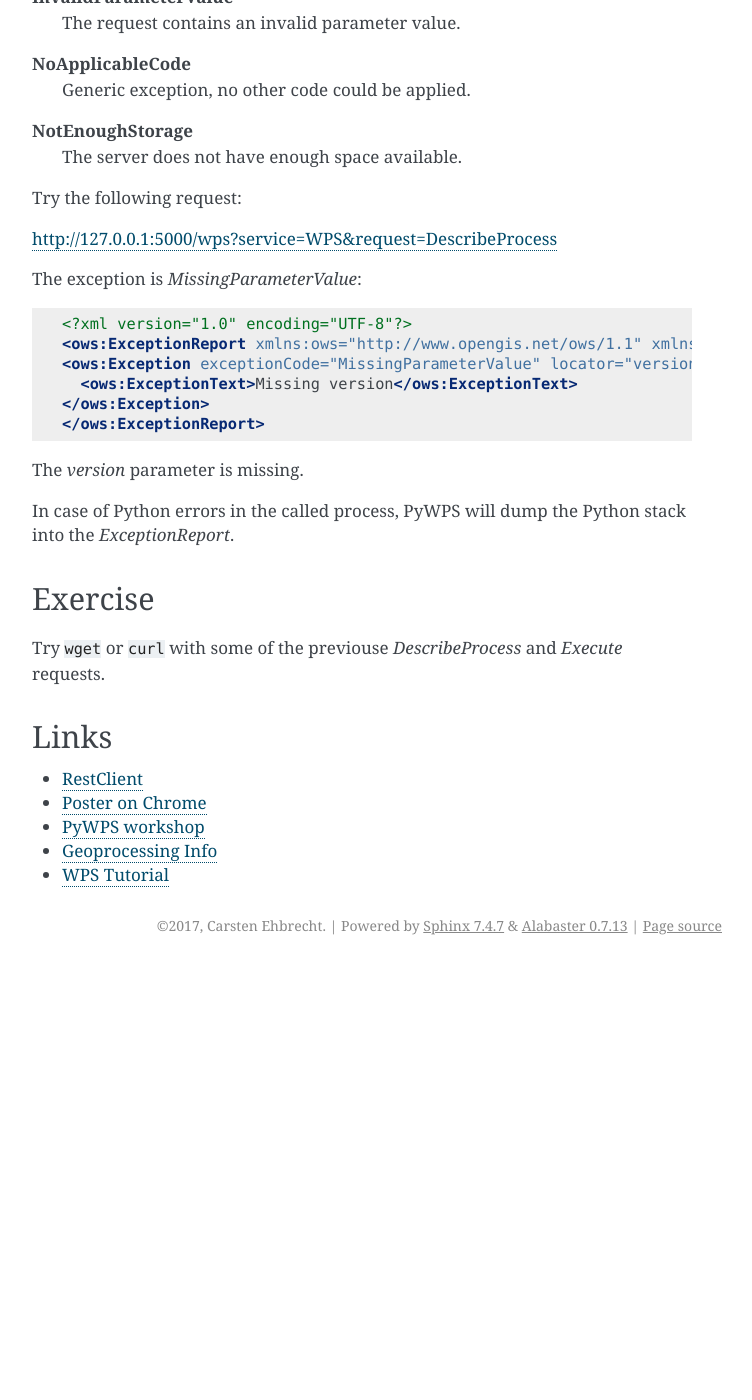
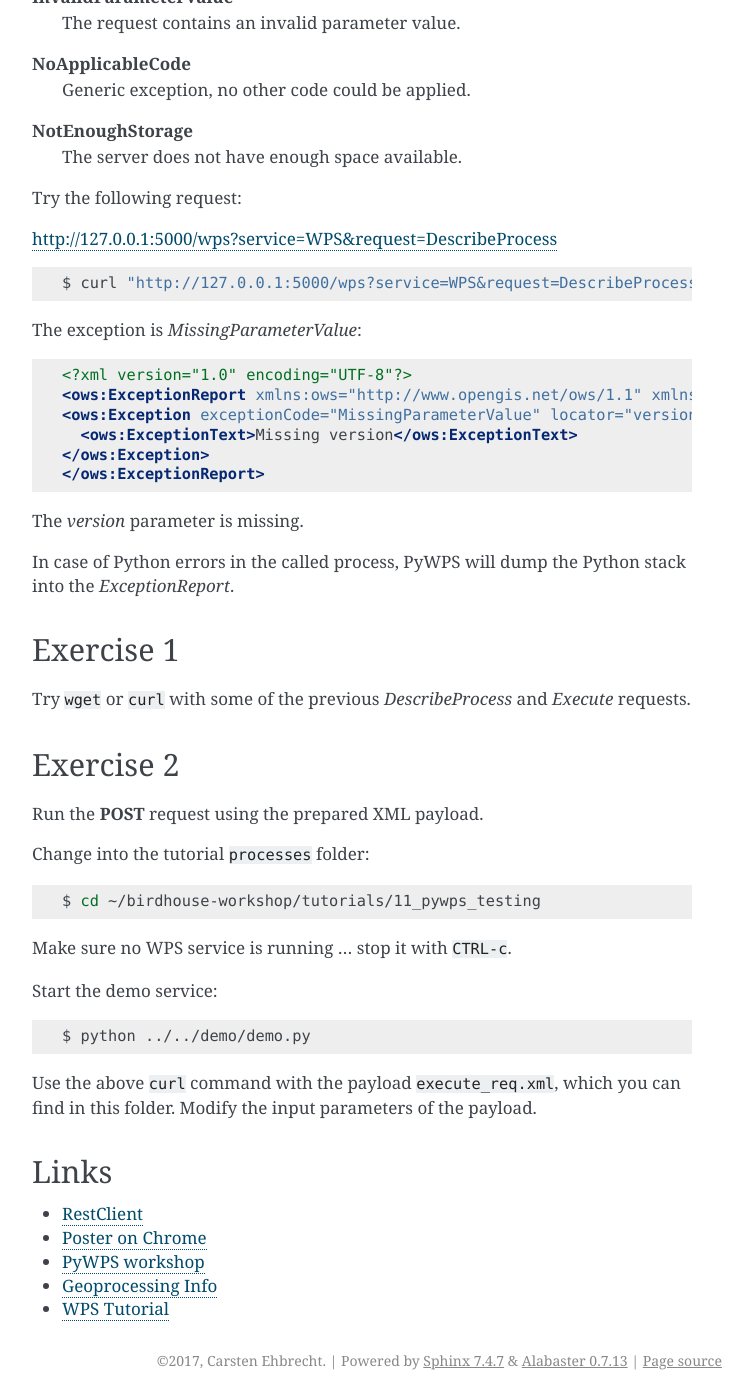
Before and after one commit to bird-house/birdhouse-workshop, a Sphinx documentation site: the page built from docs/source/pywps/testing.rst, in a window 1280 px wide and 1400 px high, scrolled down 3181 px. Shown: the whole window, without its empty margins (388-1140 px from the left). Built offline with Sphinx 7.4.7, drawn with Linux system fonts in a browser that asks for light colours; before the commit the page ends 4146 px from its top, so only the background shows below that.

Commit message:
update example

```diff
--- a/docs/source/pywps/testing.rst
+++ b/docs/source/pywps/testing.rst
@@ -100,7 +100,6 @@ It is also possible to use curl (or wget) for POST requests:
 ``-H``
   Header variable, in our case we set the Content-Type.
 
-
 Exceptions
 ----------
 
@@ -122,6 +121,10 @@ Try the following request:
 
 http://127.0.0.1:5000/wps?service=WPS&request=DescribeProcess
 
+.. code-block:: bash
+
+  $ curl "http://127.0.0.1:5000/wps?service=WPS&request=DescribeProcess"
+
 The exception is *MissingParameterValue*:
 
 .. code-block:: xml
@@ -138,10 +141,32 @@ The *version* parameter is missing.
 In case of Python errors in the called process, PyWPS will dump the Python stack into the *ExceptionReport*.
 
 
-Exercise
---------
+Exercise 1
+----------
 
-Try ``wget`` or ``curl`` with some of the previouse *DescribeProcess* and *Execute* requests.
+Try ``wget`` or ``curl`` with some of the previous *DescribeProcess* and *Execute* requests.
+
+Exercise 2
+----------
+
+Run the **POST** request using the prepared XML payload.
+
+Change into the tutorial ``processes`` folder:
+
+.. code-block:: bash
+
+  $ cd ~/birdhouse-workshop/tutorials/11_pywps_testing
+
+Make sure no WPS service is running ... stop it with ``CTRL-c``.
+
+Start the demo service:
+
+.. code-block:: bash
+
+    $ python ../../demo/demo.py
+
+Use the above ``curl`` command with the payload ``execute_req.xml``, which you can find in this folder.
+Modify the input parameters of the payload.
 
 Links
 -----
```
